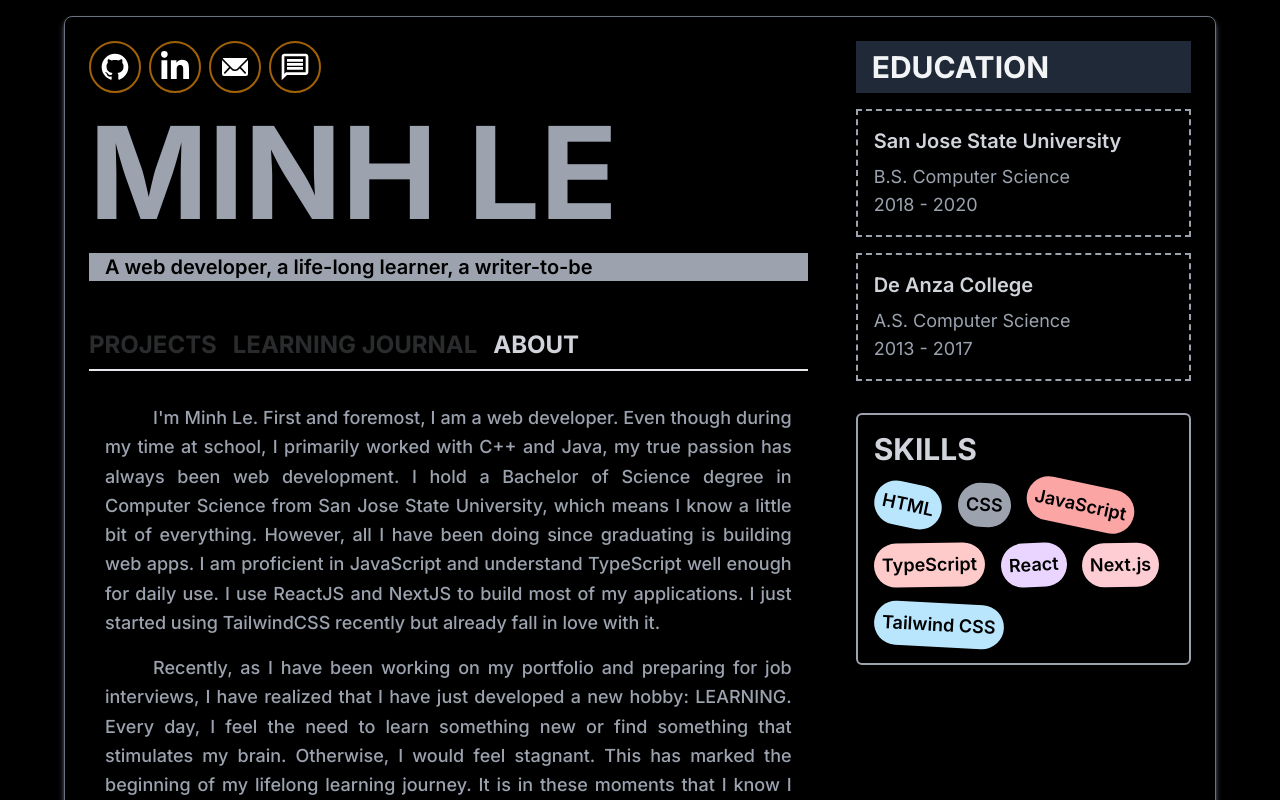
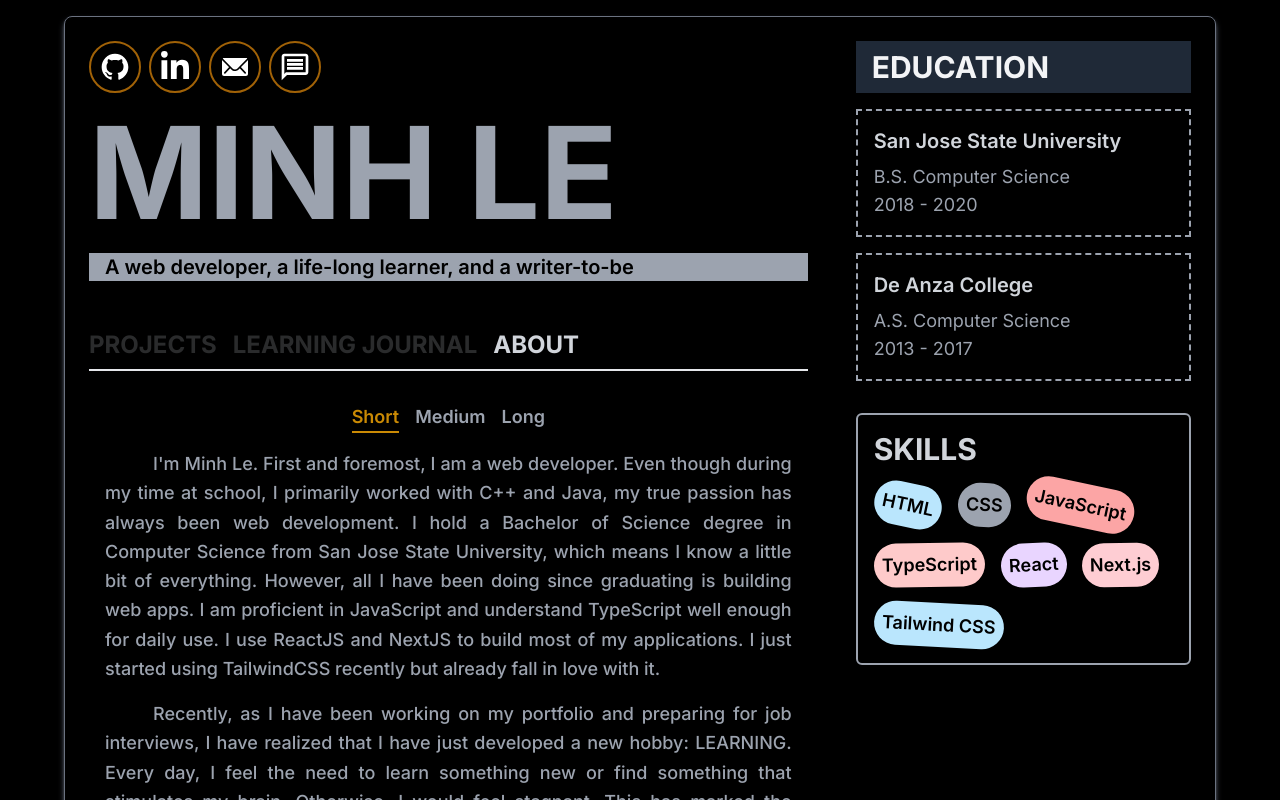
Before and after one commit to ledminh/ledminh.dev.v2, a Next.js app: page /about in a window 1280 px wide. Shown: the top 800 px of the page. Built offline with nearby package versions, Linux system fonts and the light colour scheme.

Commit message:
Add Menu Short/Medium/Long to About page

```diff
--- a/src/app/(landing_page)/about/page.tsx
+++ b/src/app/(landing_page)/about/page.tsx
@@ -4,6 +4,23 @@ export default function AboutPage() {
   return (
     <section>
       <Menu currentPage="ABOUT" />
+      <ul className="flex gap-4 justify-center pb-4">
+        <li>
+          <div className="text-lg font-semibold text-yellow-600 border-b-2 border-b-yellow-600">
+            Short
+          </div>
+        </li>
+        <li>
+          <button className="text-lg font-semibold text-gray-400 hover:text-yellow-700 hover:border-b-2 hover:border-b-yellow-800">
+            Medium
+          </button>
+        </li>
+        <li>
+          <button className="text-lg font-semibold text-gray-400 hover:text-yellow-700 hover:border-b-2 hover:border-b-yellow-800">
+            Long
+          </button>
+        </li>
+      </ul>
       <div className="text-content px-2 md:max-h-[496px] md:overflow-y-scroll md:px-4">
         <p>
           I'm Minh Le. First and foremost, I am a web developer. Even though
--- /dev/null
+++ b/src/core/data/header.ts
@@ -0,0 +1,5 @@
+const HEADER = {
+  title: "MINH LE",
+  subtitle: "A web developer, a life-long learner, and a writer-to-be",
+};
+export default HEADER;
--- a/src/ui/landing_page/Header.tsx
+++ b/src/ui/landing_page/Header.tsx
@@ -1,10 +1,9 @@
+import HEADER from "@/core/data/header";
 const Header: React.FC = () => {
   return (
     <header className="flex flex-col gap-4">
-      <h1>MINH LE</h1>
-      <p className="subtitle">
-        A web developer, a life-long learner, a writer-to-be
-      </p>
+      <h1>{HEADER.title}</h1>
+      <p className="subtitle">{HEADER.subtitle}</p>
     </header>
   );
 };
```
